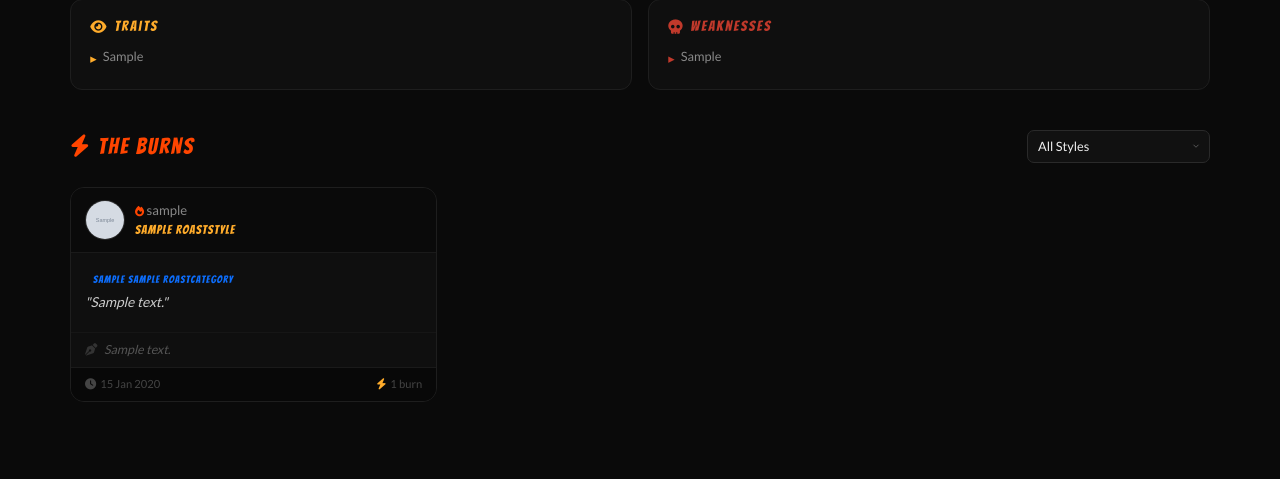
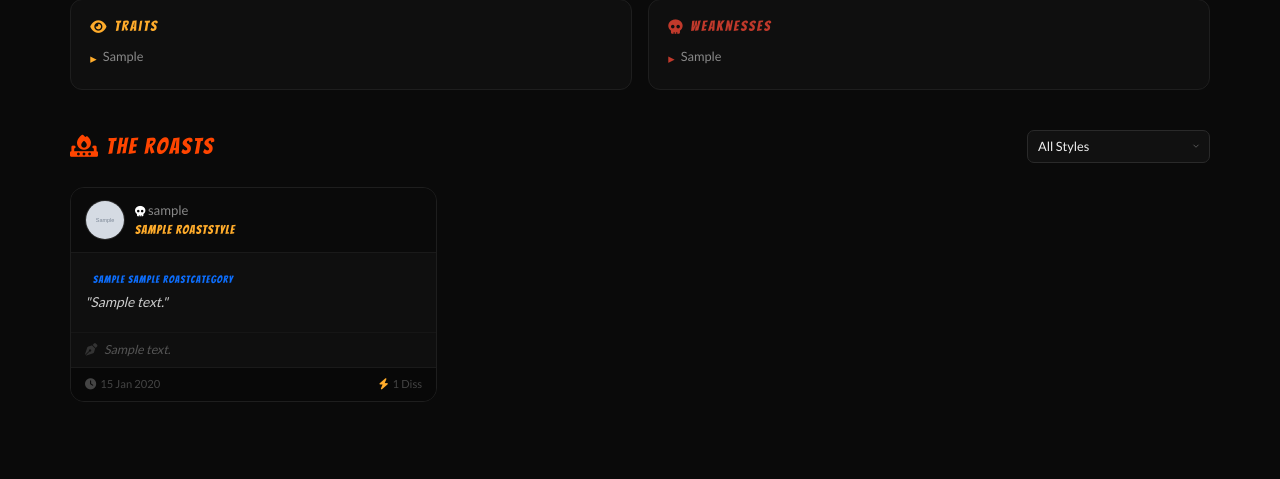
Before and after one commit to yinyangsammy/dissagram, a Django app: a page that uses roasts/templates/roasts/roast_detail.html in a window 1280 px wide. Shown: the part 594-1073 px from the top of the page. Run offline with Django 5.2, Linux system fonts and the light colour scheme; tables that the repository leaves empty hold one stand-in row (values such as "Sample post"); grey boxes marked "Sample" are stand-in pictures.

Commit message:
updated roast detail template

```diff
--- a/roasts/templates/roasts/roast_detail.html
+++ b/roasts/templates/roasts/roast_detail.html
@@ -471,7 +471,7 @@
     <!-- ── FILTER BAR ── -->
     <div class="diss-filter-bar">
         <div class="section-title">
-            <i class="fas fa-bolt"></i> The Burns
+            <i class="fas fa-fire-burner"></i> The Roasts
         </div>
         {% if public_disses.count > 0 %}
         <form method="GET" style="display:flex; gap:8px; align-items:center;">
@@ -512,8 +512,8 @@
 
                     <div class="burn-header-info">
                         <div class="burn-author">
-                            <i class="fas fa-fire"
-                               style="color:#ff4500; font-size:0.65rem;"></i>
+                            <i class="fas fa-skull"
+                               style="color:white; font-size:0.65rem;"></i>
                             {{ diss.author.username }}
                         </div>
                         {% if diss.roast_style %}
@@ -569,7 +569,7 @@
                         <i class="fas fa-bolt"
                            style="color:#ffac2b;"></i>
                         {{ diss.selected_lines.count }}
-                        burn{{ diss.selected_lines.count|pluralize }}
+                        {% if diss.selected_lines.count == 1 %}Diss{% else %}Disses{% endif %}
                     </div>
                 </div>
 
```
